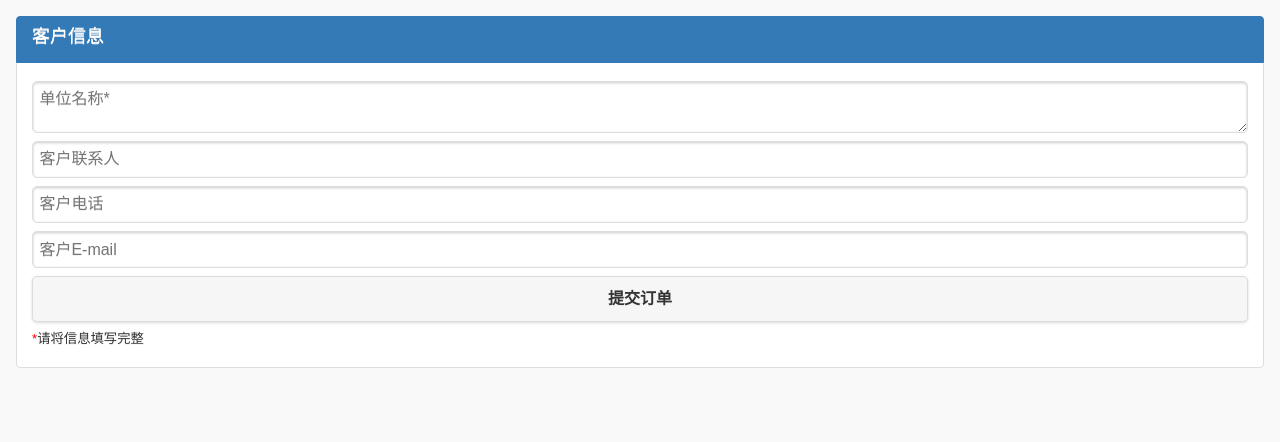
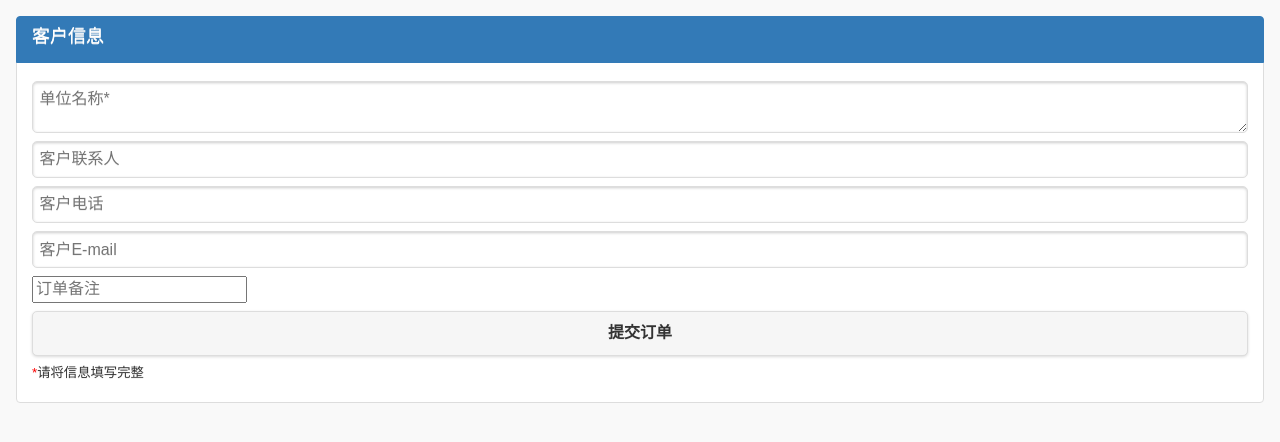
Before and after one commit to qcyfred2/pricer, a Django app: template pricer/templates/mobile/input_customer_info.html in a window 1280 px wide. Shown: the part 42-484 px from the top of the page. Run offline with Django 3.2, Linux system fonts and the light colour scheme; the template is opened without the code that fills it, so the values that code supplies are empty; some libraries are stand-ins or nearby versions.

Commit message:
加入订单备注功能

```diff
--- a/pricer/daos/order_dao.py
+++ b/pricer/daos/order_dao.py
@@ -109,8 +109,8 @@ class OrderDao(BaseDao):
 
                 sql = """
                         INSERT INTO t_order_info ( 订单状态, 订单价格, 联系人, 联系方式, 电子邮箱, 下单时间, 下单员编号,
-                          单位名称 ) VALUES ( '未处理', {total_price}, '{name}', '{tel}', '{email}',
-                          '{order_datetime}', {admin_user_id}, '{organization}') ;""".format(**params)
+                          单位名称, 备注 ) VALUES ( '未处理', {total_price}, '{name}', '{tel}', '{email}',
+                          '{order_datetime}', {admin_user_id}, '{organization}', '{remark}') ;""".format(**params)
 
                 cursor.execute(sql)
 
--- a/pricer/services/order_service.py
+++ b/pricer/services/order_service.py
@@ -144,13 +144,15 @@ class OrderService:
                 电子邮箱 {email}<br/>
                 订单金额 {total_price}<br/>
                 下单时间 {order_datetime}<br/>
+                订单备注 {remark}<br/>
                 注：因小数点精度限制，实际价格可能有所出入，许可等产品的预定期限，均以最终合同为准。<br/><br/>
                 <b>自动邮件，请勿回复</b>
                 """.format(order_id=order_id, name=order_info['name'], tel=order_info['tel'],
                            email=order_info['email'], total_price=order_info['total_price'],
                            order_datetime=order_info['order_datetime'],
                            organization=order_info['organization'],
-                           today_yyyymmdd=str(datetime.datetime.now())[:10])
+                           today_yyyymmdd=str(datetime.datetime.now())[:10],
+                           remark=order_info['remark'])
         attachments = [self.new_xlsx_path]
 
         cc_addrs = list(
--- a/pricer/templates/mobile/input_customer_info.html
+++ b/pricer/templates/mobile/input_customer_info.html
@@ -30,6 +30,9 @@
                 </p>
                 <p class="list-group-item-text">
                     <input type="text" name="email" id="email" placeholder="客户E-mail" />
+                </p>
+                <p class="list-group-item-text">
+                    <input type="addinfo" name="remark" id="remark" placeholder="订单备注" />
                 </p>
                 <p class="list-group-item-text">
                     <input type="submit" value="提交订单" onclick="return save_order()" />
@@ -78,11 +81,19 @@
             // return false;
         }
 
-        // 留言，不超过128字？ 和db设计有关
+        // 对方单位名称，不超过128字？ 和db设计有关
         var organization = $("#organization").val();
         if (organization.length > 128 || organization.length <= 0) {
             return false;
         }
+
+        // 订单备注
+        var remark = $("input:text[name='remark']").val();
+        if (remark.length <= 0 || remark.length > 128) {
+            remark = '';
+            // return false;
+        }
+
 
         var form = new FormData();
         form.append("csrfmiddlewaretoken", '{{ csrf_token }}');
@@ -90,6 +101,7 @@
         form.append("email", email);
         form.append("tel", tel);
         form.append("organization", organization);
+        form.append("remark", remark);
 
         $.ajax({
             url: '{{nginx_prefix}}/mobile/save_order/',
--- a/pricer/templates/mobile/order_result.html
+++ b/pricer/templates/mobile/order_result.html
@@ -58,6 +58,10 @@
                 <p class="list-group-item-text">
                     客户经理邮箱 {{order_info.客户经理邮箱}}
                 </p>
+
+                <p class="list-group-item-text">
+                    订单备注 {{order_info.备注}}
+                </p>
             </span>
             {% endfor %}
             <br/>
--- a/pricer/views/mobile_view.py
+++ b/pricer/views/mobile_view.py
@@ -233,6 +233,7 @@ class MobileView(View):
             order_dict['name'] = request.POST.get('name', '')
             order_dict['email'] = request.POST.get('email', '')
             order_dict['organization'] = request.POST.get('organization', '')
+            order_dict['remark'] = request.POST.get('remark', '')
 
             cart = get_session_cart(request)
             order_dict['cart'] = cart
```
